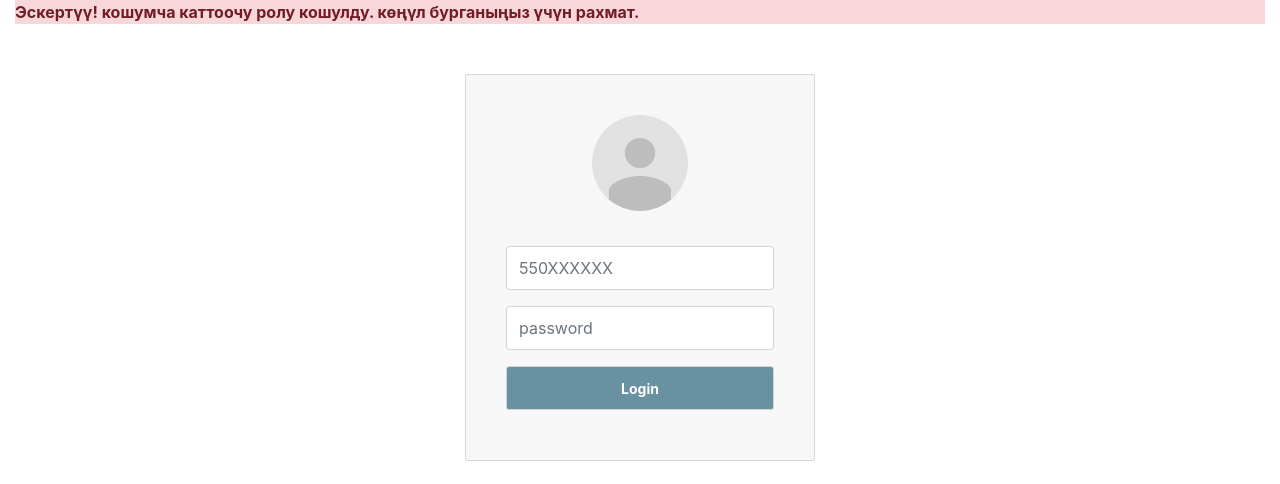
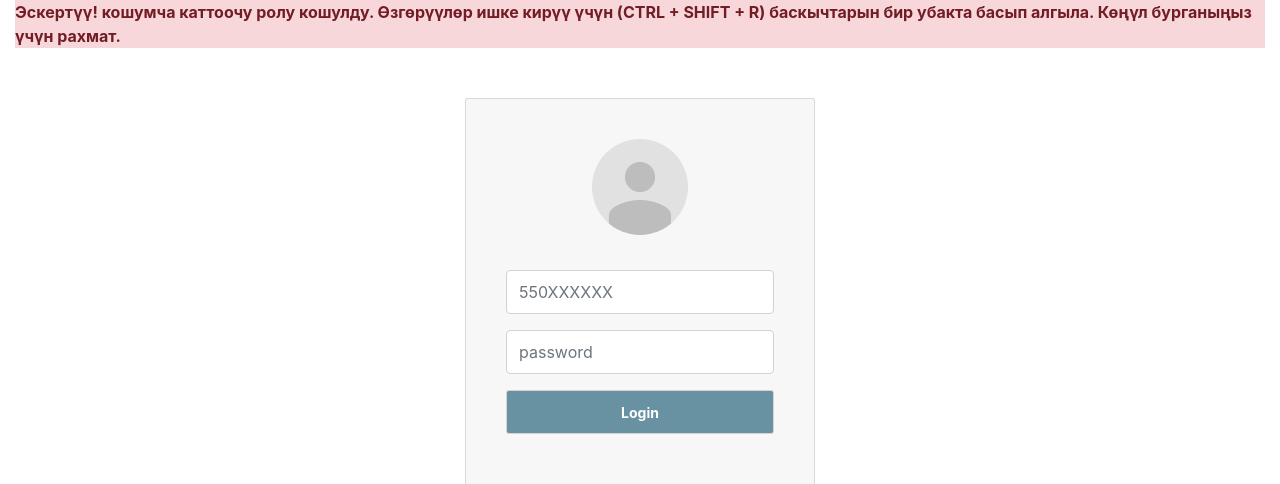
Before and after one commit to Soyuzbek/census, a Django app: page /?next=/employee/agreement/1/ in a window 1280 px wide. Shown: the part 180-664 px from the top of the page. Run offline with Django 3.2, Linux system fonts and the light colour scheme; parts of the project's set-up code (start-up, migrations or seed data) failed here and were passed over; some libraries are stand-ins or nearby versions.

Commit message:
added notification

```diff
--- a/templates/base.html
+++ b/templates/base.html
@@ -120,7 +120,7 @@
 <div class="container-fluid messages no-print">
     <div class="alert-danger"
          role="alert">
-        <strong>Эскертүү! кошумча каттоочу  ролу кошулду. көңүл бурганыңыз үчүн рахмат.</strong>
+        <strong>Эскертүү! кошумча каттоочу  ролу кошулду. Өзгөрүүлөр ишке кирүү үчүн (CTRL + SHIFT + R) баскычтарын бир убакта басып алгыла. Көңүл бурганыңыз үчүн рахмат.</strong>
     </div>
     {% if messages %}
         {% for message in messages %}
```
